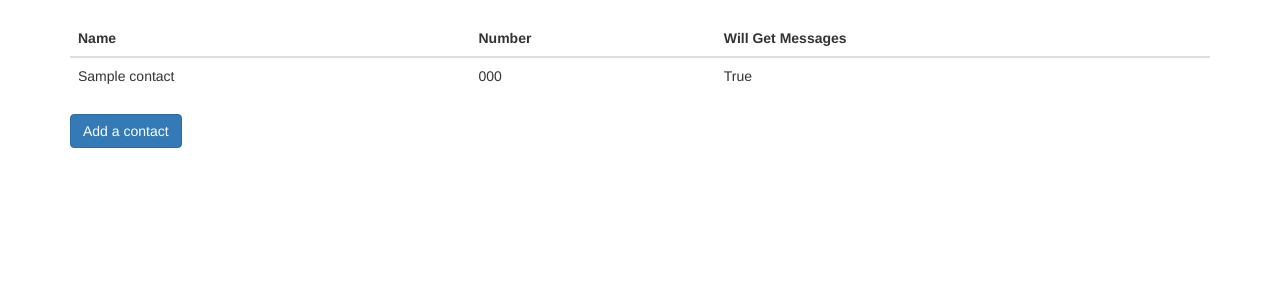
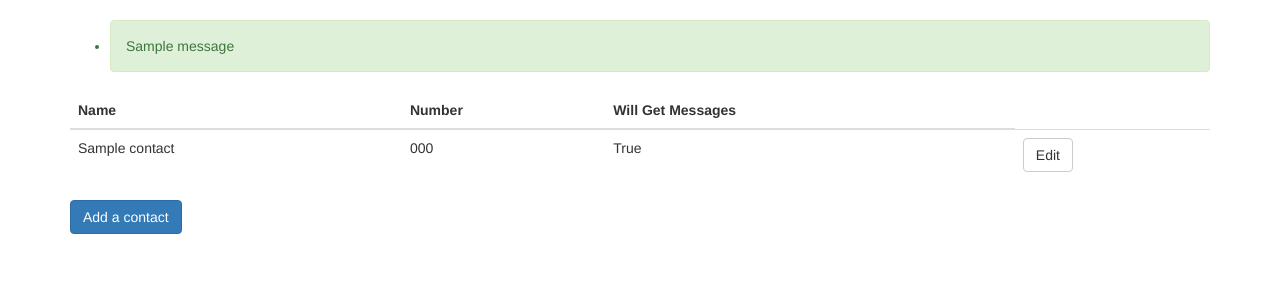
Before and after one commit to Sumeet-Jain/stopSound, a Django app: page /contacts/view_all/ in a window 1280 px wide. Shown: the part 52-352 px from the top of the page. Run offline with Django 3.2, Linux system fonts and the light colour scheme; tables that the repository leaves empty hold one stand-in row (values such as "Sample post"); one stand-in notice (Sample message) is shown; some libraries are stand-ins or nearby versions.

Commit message:
added editing capabilities

```diff
--- a/stopSound/contacts/urls.py
+++ b/stopSound/contacts/urls.py
@@ -5,4 +5,5 @@ urlpatterns = patterns('contacts.views',
         url(r'^settings/$', 'serialize_settings', name='get_settings'),
         url(r'^send_messages/$', 'send_messages', name='send_messages'),
         url(r'^add_contact/$', 'add_contact', name='add_contact'),
+        url(r'^edit/(\d+)/$', 'edit_contact', name='edit_contact'),
 )
--- a/stopSound/contacts/views.py
+++ b/stopSound/contacts/views.py
@@ -43,3 +43,18 @@ def add_contact(request):
         form = ContactForm()
 
     return render(request, 'contacts/add_contact.html', {'form': form})
+
+def edit_contact(request, id_):
+    # Consider merging above and this view
+    contact = Contact.objects.get(pk=id_)
+
+    if request.method == "POST":
+        form = ContactForm(request.POST, instance=contact)
+        if form.is_valid():
+            form.save()
+            messages.success(request, 'Successfully edited a contact')
+            return HttpResponse('Success')
+    else:
+        form = ContactForm(instance=contact)
+
+    return render(request, 'contacts/add_contact.html', {'form': form})
--- a/stopSound/static/js/contacts.js
+++ b/stopSound/static/js/contacts.js
@@ -1,6 +1,7 @@
 $(document).ready(function () {
 
     // Following block of code is to allow ajax post requests w/ csrf tokens
+    // Copy-pasted this from django website
     var csrftoken = $.cookie('csrftoken');
 
     function showSpinner() {
@@ -47,21 +48,39 @@ $(document).ready(function () {
         if ($('#spinner-modal').css('display') != 'none') {
             $.get('/contacts/add_contact/', function (resp) {
                 $('#spinner-modal').hide();
-                $('#contact-form').append(resp);
+                $('#add-contact-form').append(resp);
             });
         }
     });
 
-    $('#submit-contact-form').click(function (e) {
-        var form = $('#contact-form'),
-            form_data = $('#contact-form').serializeObject();
+    $('.edit-contact').click(function (e) {
+        var form = $('#edit-contact-form'),
+            spinner = $('#edit-spinner-modal'),
+            id;
 
+        spinner.show()
+
+        id = $(this).parent().next().val()
+
+        $.get('/contacts/edit/' + id + '/', function (resp) {
+            $('#edit-spinner-modal').hide();
+            form.html(resp);
+            form.data({id: id})
+        });
+    });
+
+    function ajax_modal_request(form_id, url) {
+        var form = $(form_id),
+            form_data = form.serializeObject();
+
+        // Adds USA country code to the phone number if the number doesn't have a country code
+        // Pretty fragile check. Doesn't account for whitespace in front of +
         if (form_data.phone_number[0] != '+') {
             form_data.phone_number = '+1 ' + form_data.phone_number
         }
 
         showSpinner();
-        $.post('/contacts/add_contact/', form_data, function (resp) {
+        $.post(url, form_data, function (resp) {
             if (resp == 'Success') {
                 window.location.href = "/contacts/view_all/"
             } else {
@@ -69,6 +88,16 @@ $(document).ready(function () {
             }
             hideSpinner();
         });
+    }
+
+    $('#submit-edit-contact-form').click(function (e) {
+        var id = $('#edit-contact-form').data('id');
+        ajax_modal_request('#edit-contact-form', '/contacts/edit/' + id + '/')
+        e.preventDefault();
+    });
+
+    $('#submit-add-contact-form').click(function (e) {
+        ajax_modal_request('#add-contact-form', '/contacts/add_contact/');
         e.preventDefault();
     });
 })
--- a/stopSound/templates/base/base.html
+++ b/stopSound/templates/base/base.html
@@ -36,8 +36,20 @@
     </div>
 
     <div class="container">
+      <div class="row">
+        <div class="col-md-12">
+          {% if messages %}
+          <ul class="messages">
+            {% for message in messages %}
+            <li{% if message.tags %} class="alert alert-{{ message.tags }}"{% endif %}>{{ message }}</li>
+            {% endfor %}
+          </ul>
+          {% endif %}
+        </div>
+      </div>
       {% block content %}
       {% endblock %}
+
     </div>
 
     <img src="{% static "img/spinner.gif" %}" style="display: none">
--- a/stopSound/templates/contacts/view_all.html
+++ b/stopSound/templates/contacts/view_all.html
@@ -18,6 +18,12 @@
               <td> {{ contact.name }} </td>
               <td> {{ contact.phone_number }} </td>
               <td> {{ contact.is_active }} </td>
+              <td>
+                <button type="button" class="btn btn-default edit-contact" data-toggle="modal" data-target="#edit-contact-modal">
+                  Edit
+                </button>
+              </td>
+              <input type="hidden" value="{{ contact.pk }}">
             </tr>
             {% endfor %}
           </tbody>
@@ -25,6 +31,7 @@
       </div>
     </div>
 
+  {# Add contact modal #}
   <div class="modal fade" id="add-contact-modal">
     <div class="modal-dialog">
       <div class="modal-content">
@@ -33,17 +40,39 @@
           <h4 class="modal-title">Add new contact</h4>
         </div>
         <div class="modal-body">
-          <form id="contact-form" method="post" action='{% url "add_contact" %}'>
+          <form id="add-contact-form" method="post">
             <img id="spinner-modal" src="{% static "img/spinner.gif" %}"> </img>
           </form>
         </div>
         <div class="modal-footer">
           <button type="button" class="btn btn-default" data-dismiss="modal">Close</button>
-          <input id="submit-contact-form" type="submit" class="btn btn-primary" value="Save contact">
+          <input id="submit-add-contact-form" type="submit" class="btn btn-primary" value="Save contact">
         </div>
       </div>
     </div>
   </div>
+
+  {# Edit Contact Modal #}
+  <div class="modal fade" id="edit-contact-modal">
+    <div class="modal-dialog">
+      <div class="modal-content">
+        <div class="modal-header">
+          <button type="button" class="close" data-dismiss="modal"><span aria-hidden="true">&times;</span><span class="sr-only">Close</span></button>
+          <h4 class="modal-title"> Edit Contact </h4>
+        </div>
+        <div class="modal-body">
+          <form id="edit-contact-form" method="post">
+            <img id="edit-spinner-modal" src="{% static "img/spinner.gif" %}"> </img>
+          </form>
+        </div>
+        <div class="modal-footer">
+          <button type="button" class="btn btn-default" data-dismiss="modal">Close</button>
+          <input id="submit-edit-contact-form" type="submit" class="btn btn-primary" value="Edit contact">
+        </div>
+      </div>
+    </div>
+  </div>
+
 
   <div class="row">
     <div class="col-md-4">
```
Also changed, not shown: stopSound/stopSound/settings.py (+14 -1 lines), 1 other file.
